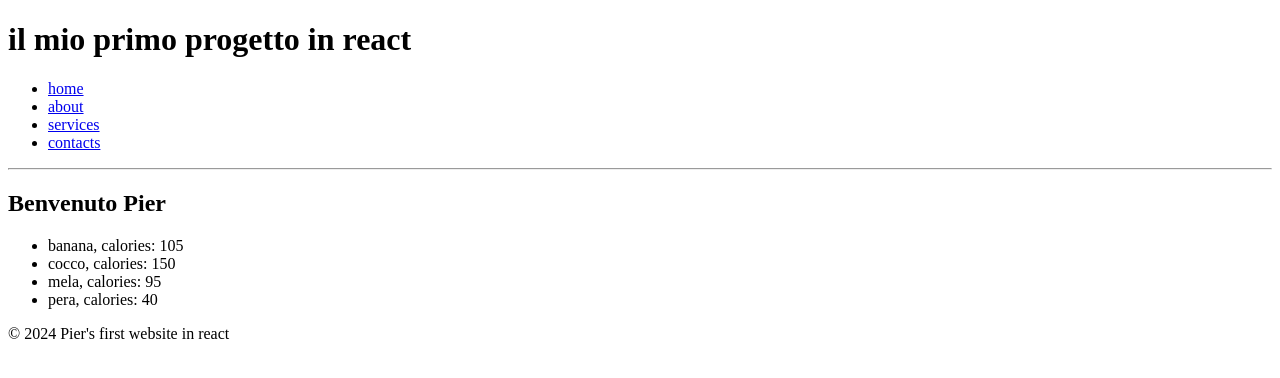
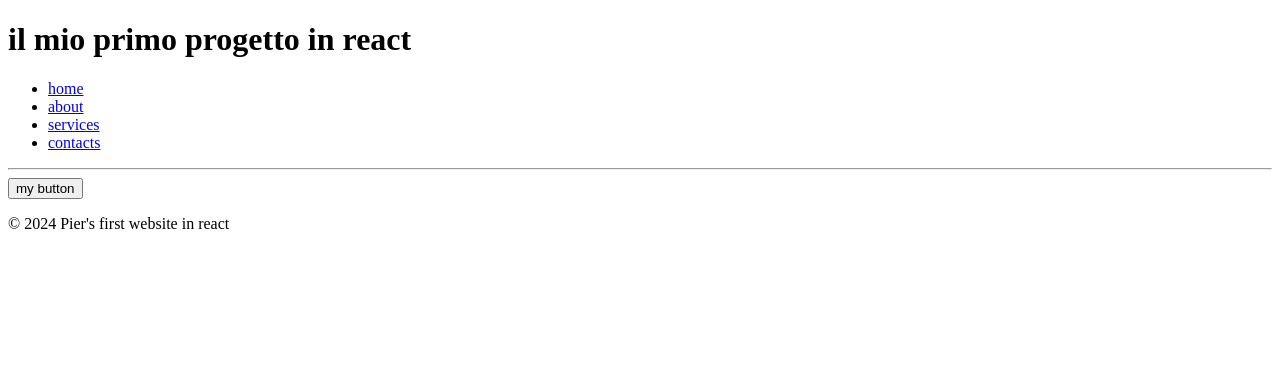
Before and after one commit to IazzettaPierluigi/FirstReact, a React (Vite) app in the folder first-react-app/: page / in a window 1280 px wide. Shown: the top 378 px of the page. Built offline with nearby package versions, Linux system fonts and the light colour scheme.

Commit message:
testing click events

```diff
--- a/first-react-app/src/App.jsx
+++ b/first-react-app/src/App.jsx
@@ -1,10 +1,8 @@
 import Header from "./Header";
 import Footer from "./Footer";
-import Food from "./Food";
-import Card from "./Card";
-import Student from "./Student";
-import UserGreeting from "./UserGreeting";
-import List from "./List";
+
+import Button from "./Button";
+
 
 
 function App() {
@@ -12,10 +10,7 @@ function App() {
     //in react, non si possono utilizzare 2 o più componenti nel return (in questo caso di app.jsx), quindi usiamo quello che si chiama "fragment", ossia "<>"
     <>
       <Header />
-      <UserGreeting isLoggedIn={true} username="Pier" />
-      {/* <Student name="Giovanni" age={25} isStudent={false} /> */}
-      <List />
-
+      <Button />
       <Footer />
     </>
   );
--- /dev/null
+++ b/first-react-app/src/Button.jsx
@@ -0,0 +1,10 @@
+function Button() {
+
+
+
+    return (
+        <button>my button</button>
+    );
+}
+
+export default Button
--- a/first-react-app/src/Card.jsx
+++ /dev/null
@@ -1,16 +0,0 @@
-import profilePic from './assets/Naruto_Uzumaki_profilo.webp'
-
-function Card() {
-
-    return (
-        //si usa classname e non class
-        <div className="card">
-            <img className='card-image' src={profilePic} alt="mypic" />
-            <h2 className='card-title'>Pierluigi</h2>
-            <p className='card-text'>Il mio primo progetto in react, sono carico.</p>
-        </div>
-    );
-
-}
-
-export default Card;
--- a/first-react-app/src/Food.jsx
+++ /dev/null
@@ -1,14 +0,0 @@
-function Food() {
-    const food1 = "orange"
-    const food2 = "apple"
-
-    return (
-        <ul>
-            <li>banana</li>
-            <li>{food1}</li>
-            <li>{food2}</li>
-        </ul>
-    );
-}
-
-export default Food
--- a/first-react-app/src/List.jsx
+++ /dev/null
@@ -1,15 +0,0 @@
-function List() {
-    const fruits = [{ id: 1, name: 'mela', calories: 95 },
-    { id: 2, name: 'pera', calories: 40 },
-    { id: 3, name: 'banana', calories: 105 },
-    { id: 4, name: 'cocco', calories: 150 }];
-
-    //sort in ordine alfabetico.
-    fruits.sort((a, b) => a.name.localeCompare(b.name));
-
-    const listItems = fruits.map(fruit => <li key={fruit.id}>{fruit.name}, calories: {fruit.calories}</li>)
-
-    return (<ul>{listItems}</ul>)
-}
-
-export default List
--- a/first-react-app/src/Student.jsx
+++ /dev/null
@@ -1,12 +0,0 @@
-function Student(props) {
-    return (
-
-        <div>
-            <p>Name: {props.name}</p>
-            <p>ha {props.age} anni</p>
-            <p>Student: {props.isStudent ? "è ancora uno studente" : "Non è più studente"}</p>
-        </div>
-    );
-
-}
-export default Student
--- a/first-react-app/src/UserGreeting.jsx
+++ /dev/null
@@ -1,10 +0,0 @@
-function UserGreeting(props) {
-    if (props.isLoggedIn) {
-        return <h2>Benvenuto {props.username}</h2>
-    }
-    else {
-        return <h2>Non sei loggato</h2>
-    }
-}
-
-export default UserGreeting
```
